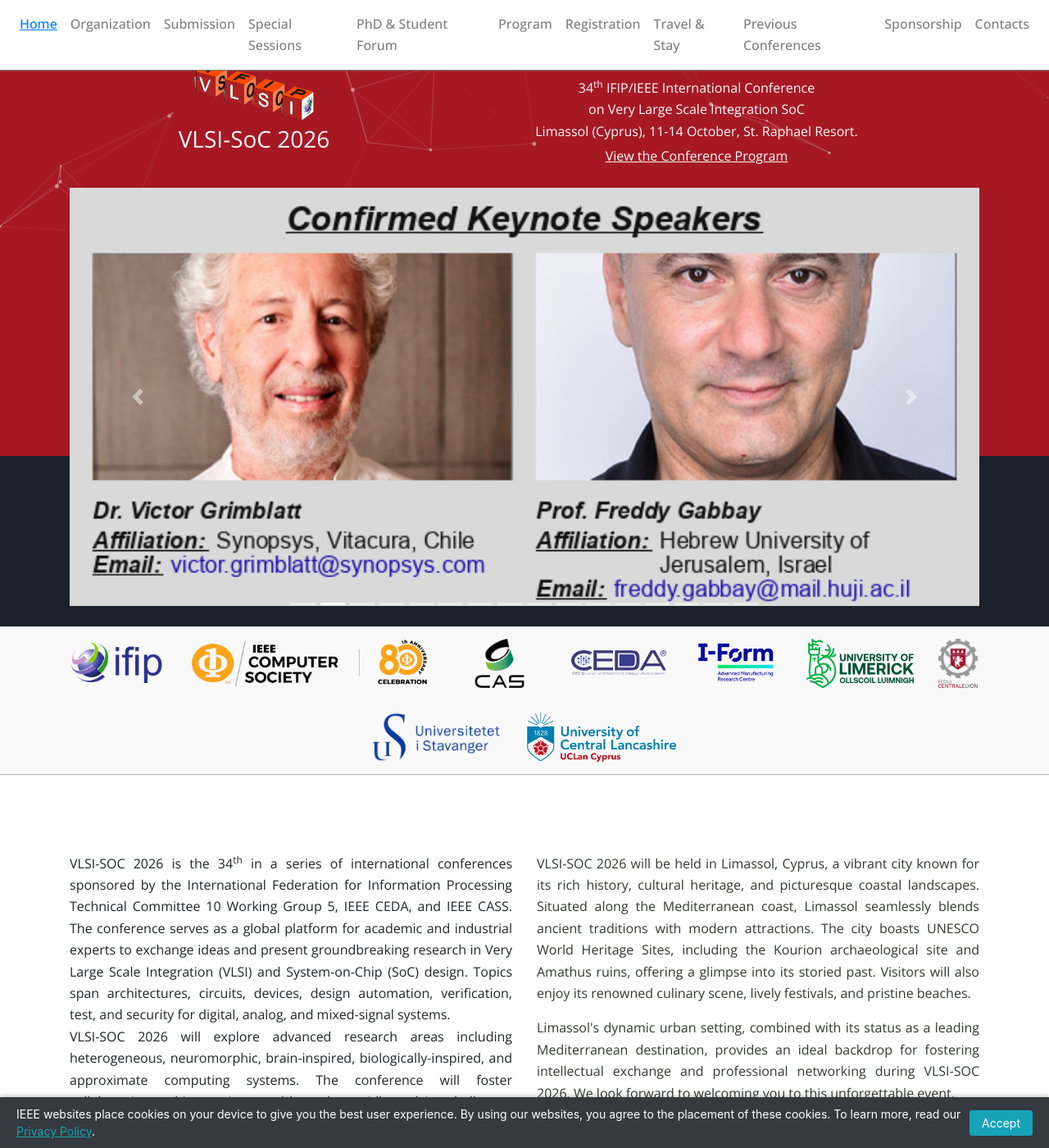
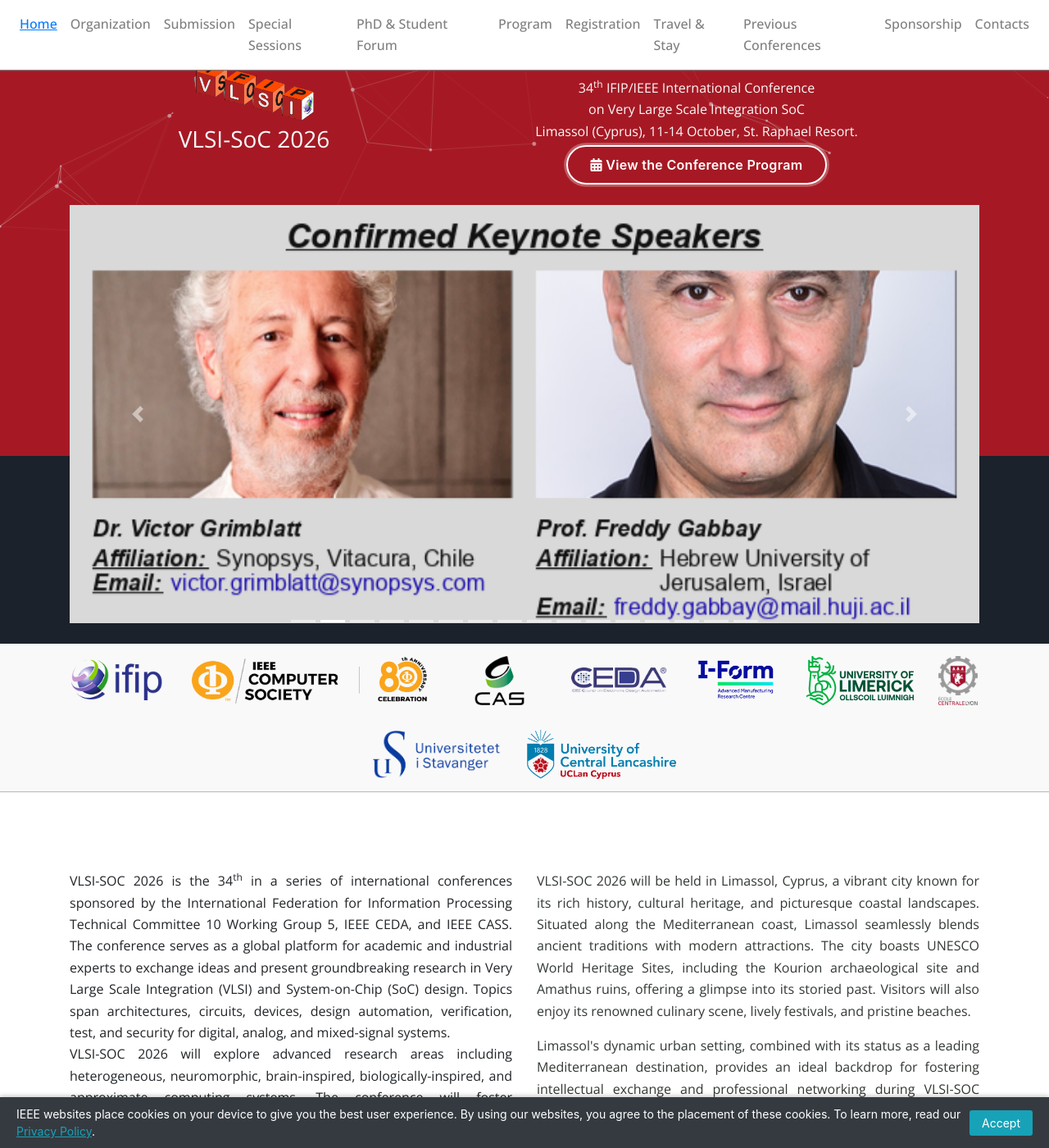
Before and after one commit to vlsi-soc/vlsi-soc, a Jekyll site: the page built from index.md, in a window 1280 px wide and 1400 px high. Shown: the whole window at 82% size. Built offline with Jekyll 4.4.1, drawn with Linux system fonts in a browser that asks for light colours; nearby versions of some CDN libraries.

Commit message:
Enhance view program

```diff
--- a/_includes/hero-carousel.html
+++ b/_includes/hero-carousel.html
@@ -17,11 +17,40 @@
           International Conference<br /> on <b> Very Large Scale Integration SoC</b>
           <br />{{ site.data.conference.location }}, {{ site.data.conference.dates }}, {{ site.data.conference.venue }}.
         </p>
-        <p class="ops-tt txtcenter mts-10 card-margin c-white">
-          <a class="c-white" href="{{ '/program.html' | relative_url }}#tec" style="text-decoration:underline">View the Conference Program</a>
+        <p class="txtcenter card-margin" style="margin-top:14px">
+          <a class="hero-cta" href="{{ '/program.html' | relative_url }}#tec">
+            <i class="fas fa-calendar-alt"></i>&nbsp;View the Conference Program
+          </a>
         </p>
       </div>
     </div>
+
+    <style>
+      .hero-cta {
+        display: inline-block;
+        color: #fff !important;
+        background-color: transparent;
+        border: 2px solid #fff;
+        border-radius: 30px;
+        padding: 10px 28px;
+        font-weight: 600;
+        letter-spacing: .3px;
+        text-decoration: none !important;
+        transition: background-color .25s ease, color .25s ease, transform .25s ease, box-shadow .25s ease;
+        animation: hero-cta-pulse 2.6s ease-in-out infinite;
+      }
+      .hero-cta:hover, .hero-cta:focus {
+        background-color: #fff;
+        color: #b61924 !important;
+        transform: translateY(-2px);
+        box-shadow: 0 6px 16px rgba(0,0,0,.25);
+        animation-play-state: paused;
+      }
+      @keyframes hero-cta-pulse {
+        0%, 100% { box-shadow: 0 0 0 0 rgba(255,255,255,.45); }
+        50% { box-shadow: 0 0 0 8px rgba(255,255,255,0); }
+      }
+    </style>
 
     {% assign carousel_images = site.data.carousel.images %}
 
```
